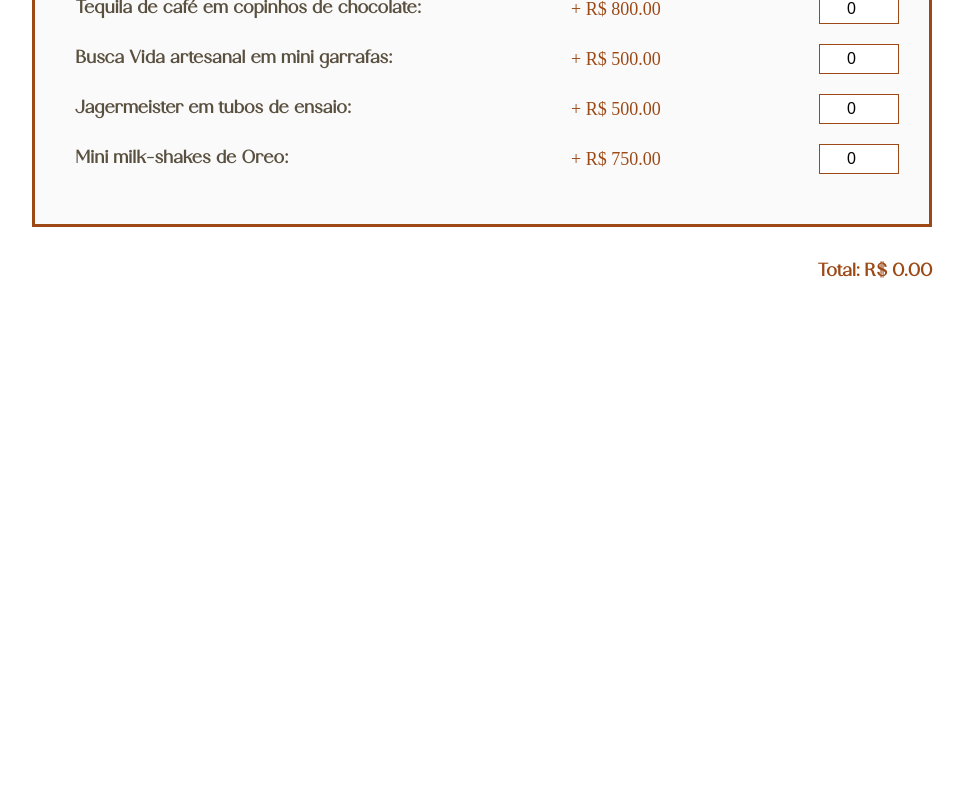
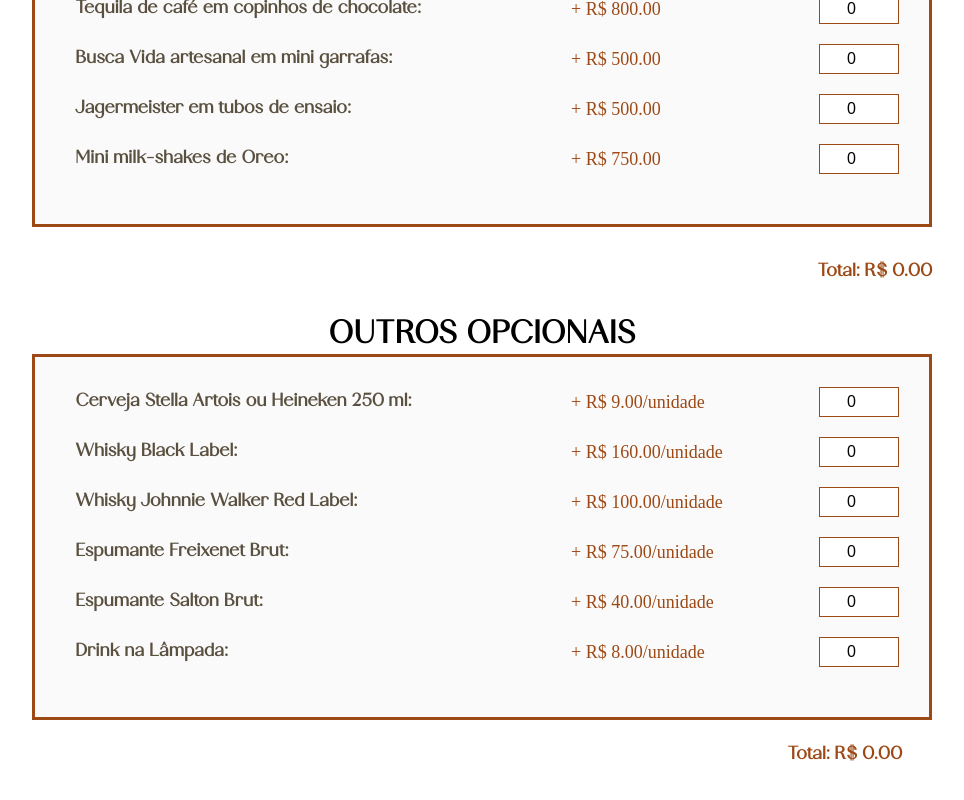
Before and after one commit to Gangue-da-Van-Branca/Frontend-Drinks, a React (Vite) app: page /opcionais in a window 1280 px wide. Shown: the part 1301-2101 px from the top of the page, without its empty margins (158-1122 px from the left). Before the commit the page ends 1618 px from the top, so only its background shows below. Built offline with nearby package versions, Linux system fonts and the light colour scheme.

Commit message:
adicionando board de opcionais extras

```diff
--- /dev/null
+++ b/src/components/OpcionaisPage/ExtrasOpcionais/ExtrasOpcionais.css
@@ -0,0 +1,65 @@
+.outros-wrapper {
+    text-align: center;
+    margin-bottom: 30px;
+  }
+
+  .outros-titulo {
+    font-size: 2rem;
+    margin: -8px;
+    font-family: 'SedraRegular', serif;
+  }
+
+  .outros-container {
+    border: 3px solid var(--orange);
+    max-width: 900px;
+    margin: 0 auto;
+    padding: 30px 0px;
+    background-color: #fafafa;
+    text-align: left;
+  }
+
+  .outro-card {
+    display: flex;
+    align-items: center;
+    justify-content: space-between;
+    margin-bottom: 20px;
+    margin-left: 30px;
+    margin-right: 30px;
+    font-size: 18px;
+    color: var(--brown2);
+  }
+
+  .outro-titulo {
+    flex: 2;
+    margin-left: 10px;
+    font-family: 'SedraRegular';
+    font-weight: bold;
+  }
+
+  .outro-preco {
+    flex: 1;
+    color: var(--orange);
+  }
+
+  .outro-input {
+    width: 80px;
+    padding: 5px;
+    font-size: 16px;
+    text-align: center;
+    border: 1px solid var(--orange);
+  }
+
+  .total-outro {
+    max-width: 900px;
+    margin: 20px auto 0 auto;
+    padding-right: 30px;
+    font-size: 18px;
+    font-weight: bold;
+    text-align: right;
+    color: var(--orange);
+    font-family: 'SedraRegular';
+  }
+
+  .total-valor {
+    color: var(--orange);
+  }
--- /dev/null
+++ b/src/components/OpcionaisPage/ExtrasOpcionais/ExtrasOpcionais.jsx
@@ -0,0 +1,54 @@
+import React, { useState } from 'react';
+import './ExtrasOpcionais.css';
+
+const outros = [
+  { titulo: 'Cerveja Stella Artois ou Heineken 250 ml', precoPorUnidade: 9.00 },
+  { titulo: 'Whisky Black Label', precoPorUnidade: 160.00 },
+  { titulo: 'Whisky Johnnie Walker Red Label', precoPorUnidade: 100.00 },
+  { titulo: 'Espumante Freixenet Brut', precoPorUnidade: 75.00 },
+  { titulo: 'Espumante Salton Brut', precoPorUnidade: 40.00 },
+  { titulo: 'Drink na Lâmpada', precoPorUnidade: 8.00 },
+];
+
+export default function OutrosOpcionais() {
+  const [quantidades, setQuantidades] = useState({});
+
+  const handleChange = (titulo, valor) => {
+    const quantidade = parseInt(valor) || 0;
+    setQuantidades((prev) => ({ ...prev, [titulo]: quantidade }));
+  };
+
+  const total = outros.reduce((acc, item) => {
+    const quantidade = quantidades[item.titulo] || 0;
+    return acc + quantidade * item.precoPorUnidade;
+  }, 0);
+
+  return (
+    <div className="outros-wrapper">
+      <h2 className="outros-titulo">OUTROS OPCIONAIS</h2>
+
+      <div className="outros-container">
+        {outros.map((item, index) => (
+          <div className="outro-card" key={index}>
+            <span className="outro-titulo">{item.titulo}:</span>
+            <span className="outro-preco">+ R$ {item.precoPorUnidade.toFixed(2)}/unidade</span>
+            <input
+              type="number"
+              min="0"
+              step="10"
+              value={quantidades[item.titulo] || 0}
+              onChange={(e) => handleChange(item.titulo, e.target.value)}
+              className="outro-input"
+            />
+          </div>
+        ))}
+      </div>
+
+      <div className="total-outro">
+        Total: <span className="total-valor">R$ {total.toFixed(2)}</span>
+      </div>
+
+
+    </div>
+  );
+}
--- a/src/pages/Cliente/Opcionais/Opcionais.jsx
+++ b/src/pages/Cliente/Opcionais/Opcionais.jsx
@@ -2,6 +2,7 @@ import React from "react";
 import TopoOpcionais from "../../../components/OpcionaisPage/TopoOpcionais/TopoOpcionais";
 import BaresOpcionais from "../../../components/OpcionaisPage/BaresOpcionais/BaresOpcionais";
 import ShotsOpcionais from "../../../components/OpcionaisPage/ShotsOpcionais/ShotsOpcionais";
+import ExtrasOpcionais from "../../../components/OpcionaisPage/ExtrasOpcionais/ExtrasOpcionais";
 import "./Opcionais.css";
 
 function Opcionais(){
@@ -10,6 +11,8 @@ function Opcionais(){
             <TopoOpcionais />
             <BaresOpcionais />
             <ShotsOpcionais />
+            <ExtrasOpcionais />
+
         </div>
     )
 }
```
